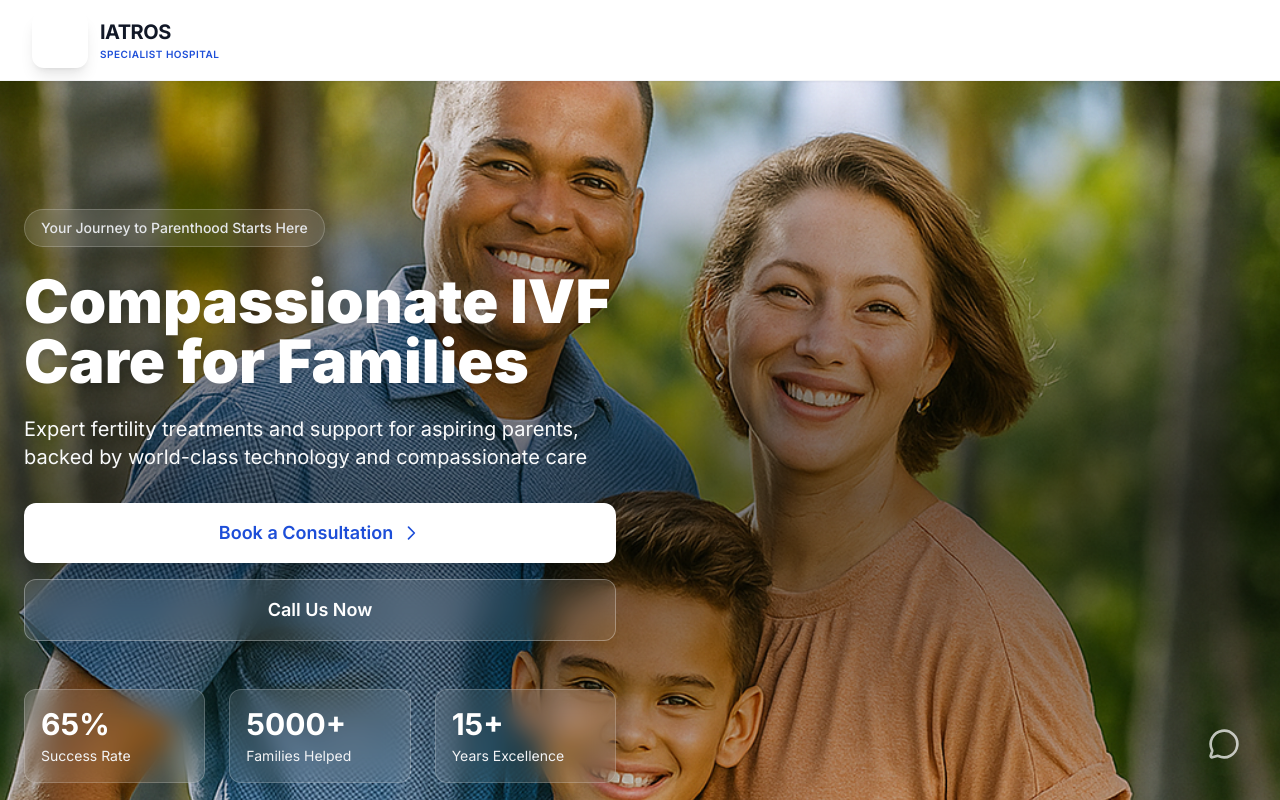
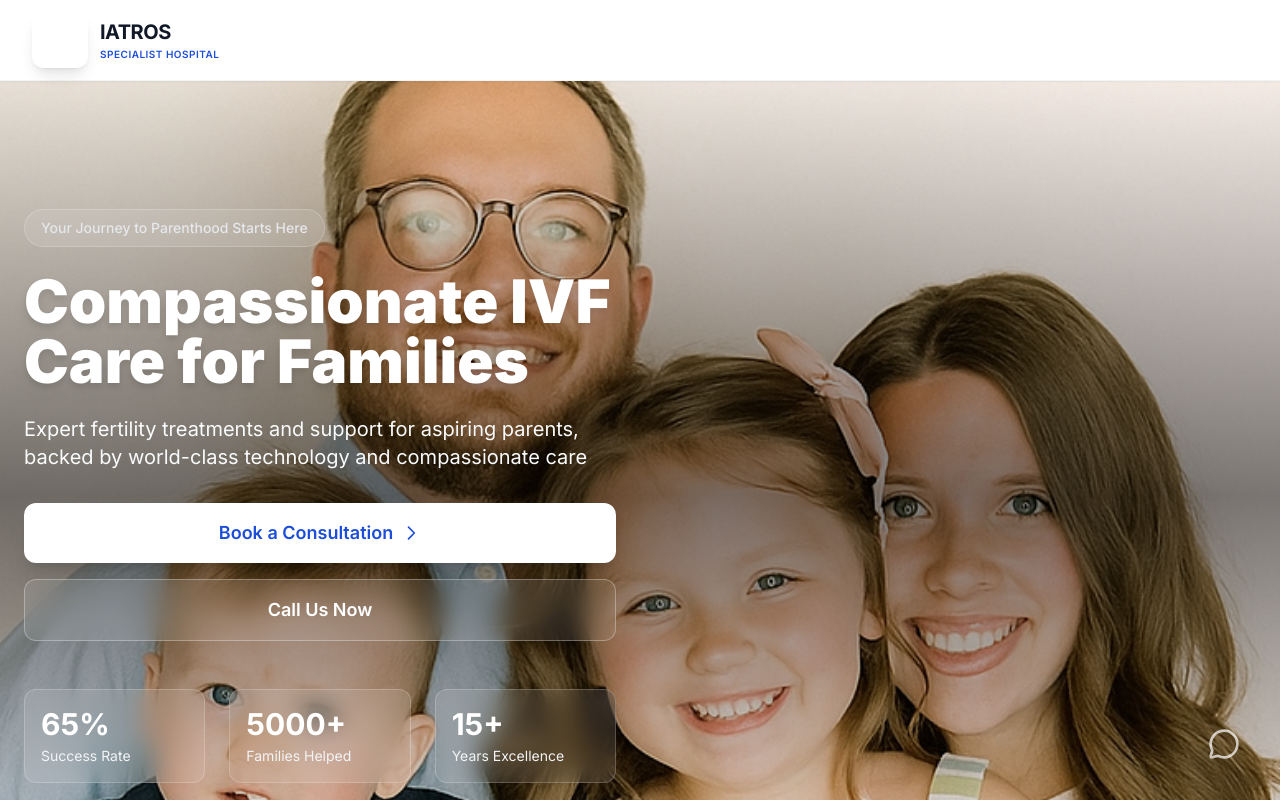
Before and after one commit to collinsolowo/Iatros, a React (Vite) app: page / in a window 1280 px wide. Shown: the top 800 px of the page. Built offline with nearby package versions, Linux system fonts and the light colour scheme; a web font is replaced by a local one.

Commit message:
next commit

```diff
--- a/src/pages/Home.tsx
+++ b/src/pages/Home.tsx
@@ -16,7 +16,7 @@ export default function Home() {
       <section className="relative py-16 sm:py-24 lg:py-32 px-4 sm:px-6 overflow-hidden">
         <div className="absolute inset-0 z-0">
           <img
-            src="/iatros.png"
+            src="/bruv.png"
             alt="Happy family"
             className="w-full h-full object-cover object-center"
           />
--- a/src/pages/Team.tsx
+++ b/src/pages/Team.tsx
@@ -68,7 +68,7 @@ export default function Team() {
       <section className="relative py-32 px-4 overflow-hidden">
         <div className="absolute inset-0 z-0">
           <img
-            src="https://images.pexels.com/photos/7579831/pexels-photo-7579831.jpeg?auto=compress&cs=tinysrgb&w=1920"
+            src="/iatros.png"
             alt="Medical team"
             className="w-full h-full object-cover"
           />
```
Also changed, not shown: public/bruv.png (added).
